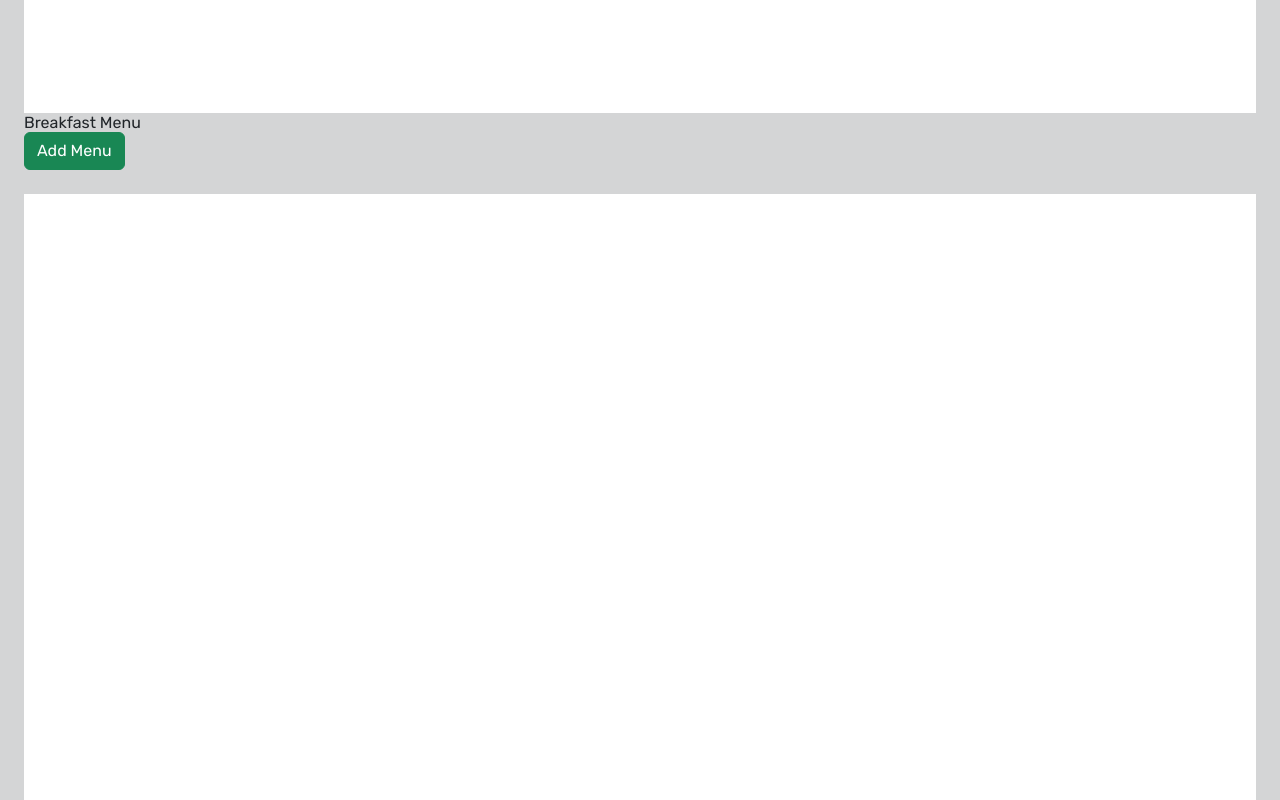
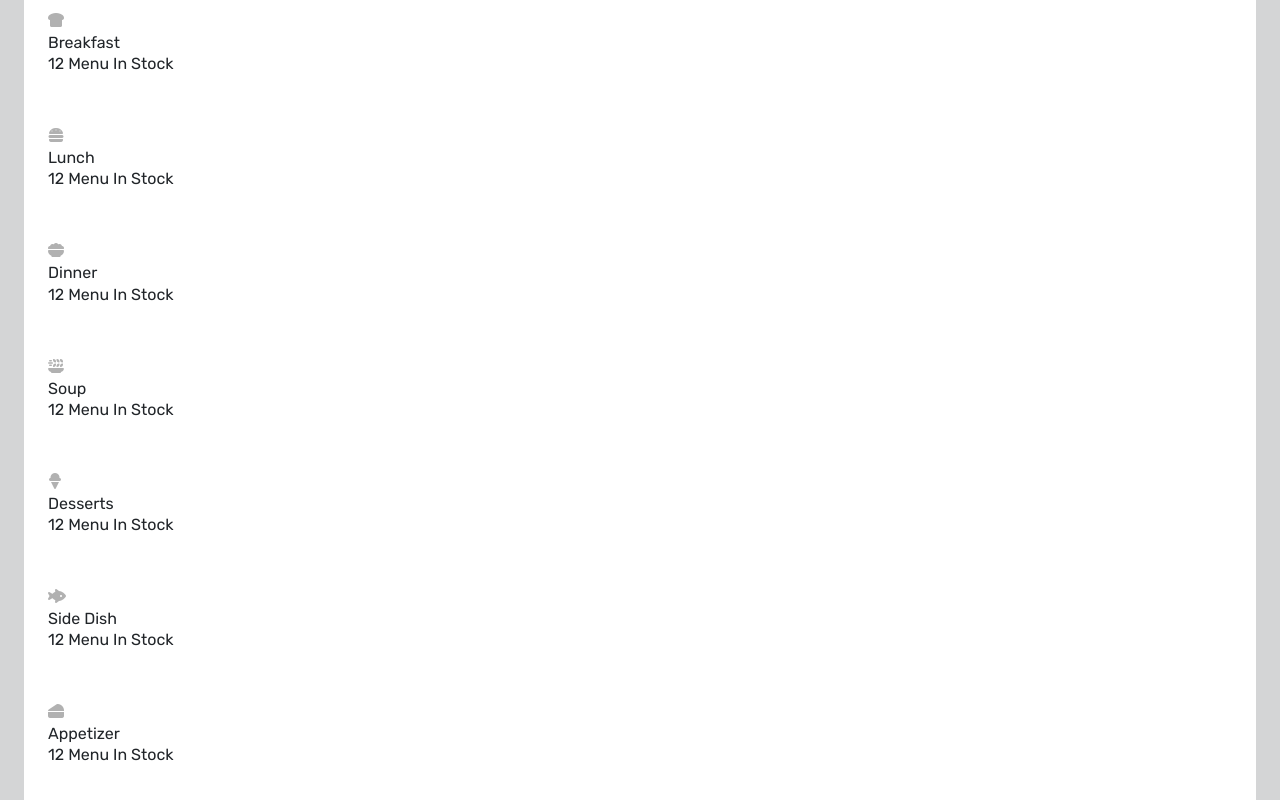
Before and after one commit to cygullem/POS_System_ReactVite_PHP, a React (Vite) app in the folder FrontEnd/gullemPOS/: page / in a window 1280 px wide. Shown: the part 880-1680 px from the top of the page. Built offline with nearby package versions, Linux system fonts and the light colour scheme.

Commit message:
UI: Categories

```diff
--- a/FrontEnd/gullemPOS/src/CSS/main.css
+++ b/FrontEnd/gullemPOS/src/CSS/main.css
@@ -67,9 +67,11 @@
 
 
 /*===================================== Categories =====================================*/
-
 .category_item {
     background-color: #ffffff;
+}
+.icon-container i{
+    color: var(--icon);
 }
 
 
--- a/FrontEnd/gullemPOS/src/Components/Categories.jsx
+++ b/FrontEnd/gullemPOS/src/Components/Categories.jsx
@@ -2,14 +2,86 @@ const Categories = () => {
     return (
         <>
             <div className="categories_container grid grid-cols-4 gap-4 mb-10">
-                <div className="category_item h-20 p-2 rounded-lg"></div>
-                <div className="category_item h-20 p-2 rounded-lg"></div>
-                <div className="category_item h-20 p-2 rounded-lg"></div>
-                <div className="category_item h-20 p-2 rounded-lg"></div>
-                <div className="category_item h-20 p-2 rounded-lg"></div>
-                <div className="category_item h-20 p-2 rounded-lg"></div>
-                <div className="category_item h-20 p-2 rounded-lg"></div>
-                <div className="category_item h-20 p-2 rounded-lg"></div>
+
+                <div className="category_item flex items-center h-20 p-4 rounded-lg hover:bg-blue-700 hover:shadow-lg active:scale-95 group select-none">
+                    <div className="icon-container flex justify-center items-center w-12 h-12 bg-white rounded-lg">
+                        <i className="fa-solid fa-bread-slice group-hover:text-blue-700 text-2xl"></i>
+                    </div>
+                    <div className="text-container ml-4">
+                        <h3 className="text-lg font-semibold group-hover:text-white">Breakfast</h3>
+                        <p className="text-sm group-hover:text-white">12 Menu In Stock</p>
+                    </div>
+                </div>
+
+                <div className="category_item flex items-center h-20 p-4 rounded-lg hover:bg-blue-700 hover:shadow-lg active:scale-95 group select-none">
+                    <div className="icon-container flex justify-center items-center w-12 h-12 bg-white rounded-lg">
+                        <i className="fas fa-hamburger group-hover:text-blue-700 text-2xl"></i>
+                    </div>
+                    <div className="text-container ml-4">
+                        <h3 className="text-lg font-semibold group-hover:text-white">Lunch</h3>
+                        <p className="text-sm group-hover:text-white">12 Menu In Stock</p>
+                    </div>
+                </div>
+
+                <div className="category_item flex items-center h-20 p-4 rounded-lg hover:bg-blue-700 hover:shadow-lg active:scale-95 group select-none">
+                    <div className="icon-container flex justify-center items-center w-12 h-12 bg-white rounded-lg">
+                        <i className="fa-solid fa-bowl-food group-hover:text-blue-700 text-2xl"></i>
+                    </div>
+                    <div className="text-container ml-4">
+                        <h3 className="text-lg font-semibold group-hover:text-white">Dinner</h3>
+                        <p className="text-sm group-hover:text-white">12 Menu In Stock</p>
+                    </div>
+                </div>
+
+                <div className="category_item flex items-center h-20 p-4 rounded-lg hover:bg-blue-700 hover:shadow-lg active:scale-95 group select-none">
+                    <div className="icon-container flex justify-center items-center w-12 h-12 bg-white rounded-lg">
+                        <i className="fa-solid fa-plate-wheat group-hover:text-blue-700 text-2xl"></i>
+                    </div>
+                    <div className="text-container ml-4">
+                        <h3 className="text-lg font-semibold group-hover:text-white">Soup</h3>
+                        <p className="text-sm group-hover:text-white">12 Menu In Stock</p>
+                    </div>
+                </div>
+
+                <div className="category_item flex items-center h-20 p-4 rounded-lg hover:bg-blue-700 hover:shadow-lg active:scale-95 group select-none">
+                    <div className="icon-container flex justify-center items-center w-12 h-12 bg-white rounded-lg">
+                        <i className="fa-solid fa-ice-cream group-hover:text-blue-700 text-2xl"></i>
+                    </div>
+                    <div className="text-container ml-4">
+                        <h3 className="text-lg font-semibold group-hover:text-white">Desserts</h3>
+                        <p className="text-sm group-hover:text-white">12 Menu In Stock</p>
+                    </div>
+                </div>
+
+                <div className="category_item flex items-center h-20 p-4 rounded-lg hover:bg-blue-700 hover:shadow-lg active:scale-95 group select-none">
+                    <div className="icon-container flex justify-center items-center w-12 h-12 bg-white rounded-lg">
+                        <i className="fa-solid fa-fish-fins group-hover:text-blue-700 text-2xl"></i>
+                    </div>
+                    <div className="text-container ml-4">
+                        <h3 className="text-lg font-semibold group-hover:text-white">Side  Dish</h3>
+                        <p className="text-sm group-hover:text-white">12 Menu In Stock</p>
+                    </div>
+                </div>
+
+                <div className="category_item flex items-center h-20 p-4 rounded-lg hover:bg-blue-700 hover:shadow-lg active:scale-95 group select-none">
+                    <div className="icon-container flex justify-center items-center w-12 h-12 bg-white rounded-lg">
+                        <i className="fa-solid fa-cheese group-hover:text-blue-700 text-2xl"></i>
+                    </div>
+                    <div className="text-container ml-4">
+                        <h3 className="text-lg font-semibold group-hover:text-white">Appetizer</h3>
+                        <p className="text-sm group-hover:text-white">12 Menu In Stock</p>
+                    </div>
+                </div>
+
+                <div className="category_item flex items-center h-20 p-4 rounded-lg hover:bg-blue-700 hover:shadow-lg active:scale-95 group select-none">
+                    <div className="icon-container flex justify-center items-center w-12 h-12 bg-white rounded-lg">
+                        <i className="fa-solid fa-champagne-glasses group-hover:text-blue-700 text-2xl"></i>
+                    </div>
+                    <div className="text-container ml-4">
+                        <h3 className="text-lg font-semibold group-hover:text-white">Beverages</h3>
+                        <p className="text-sm group-hover:text-white">12 Menu In Stock</p>
+                    </div>
+                </div>
             </div>
         </>
     );
```
